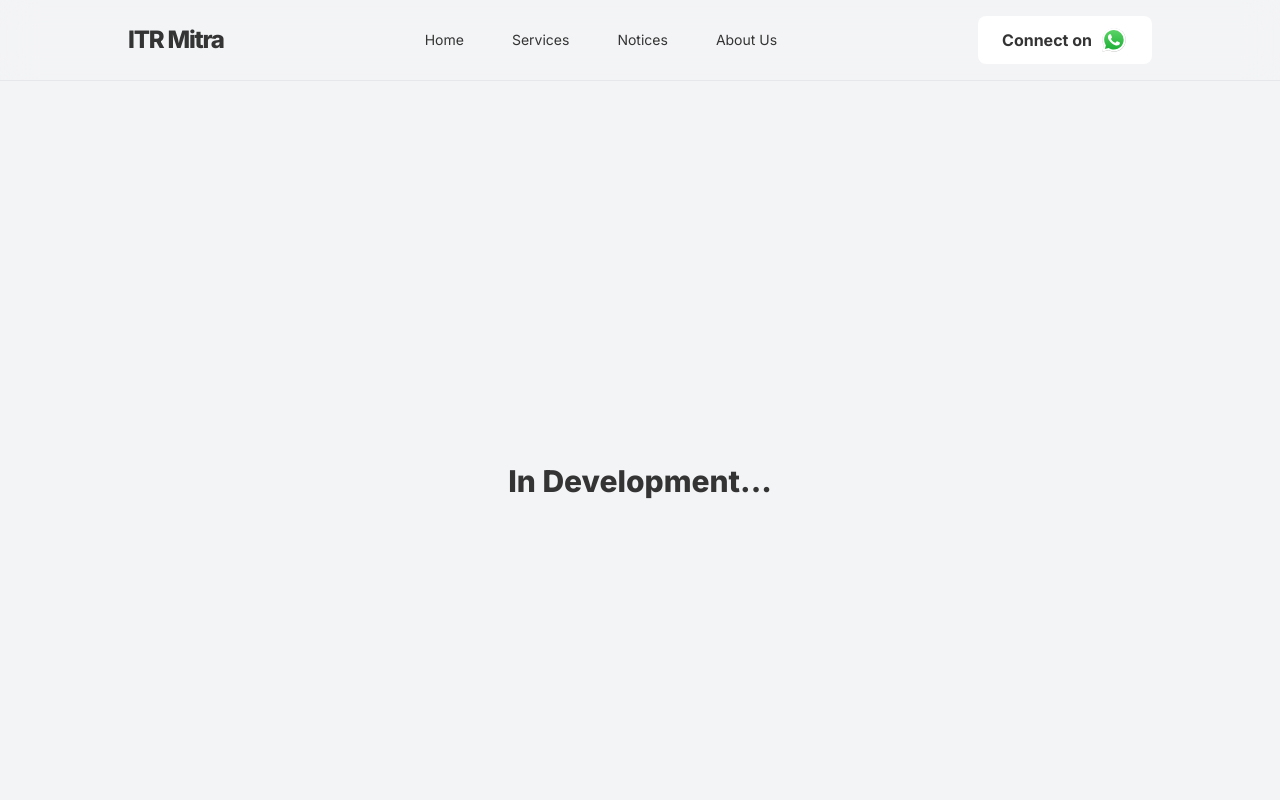
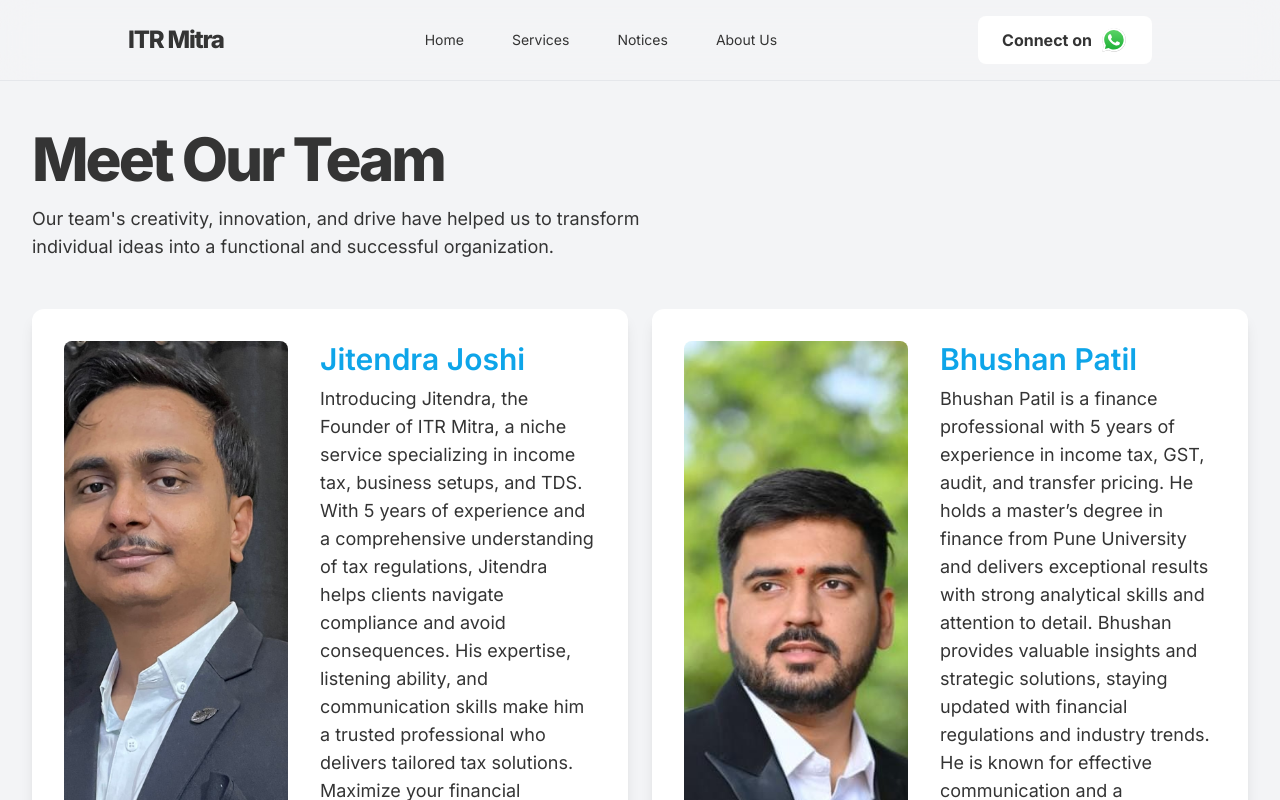
Before and after one commit to itrmitra/itrmitra, a Next.js app: page /team in a window 1280 px wide. Shown: the top 800 px of the page. Built offline with nearby package versions, Linux system fonts and the light colour scheme.

Commit message:
add teams page

```diff
--- /dev/null
+++ b/src/data/team.ts
@@ -0,0 +1,32 @@
+export const team = [
+    {
+        name: "Jitendra Joshi",
+        intro: "Introducing Jitendra, the Founder of ITR Mitra, a niche service specializing in income tax, business setups, and TDS. With 5 years of experience and a comprehensive understanding of tax regulations, Jitendra helps clients navigate compliance and avoid consequences. His expertise, listening ability, and communication skills make him a trusted professional who delivers tailored tax solutions. Maximize your financial potential and ensure compliance with Jitendra, the Founder of ITR Mitra.",
+        imageUrl: "/jitendra-joshi.jpg",
+    },
+    {
+        name: "Bhushan Patil",
+        intro: "Bhushan Patil is a finance professional with 5 years of experience in income tax, GST, audit, and transfer pricing. He holds a master’s degree in finance from Pune University and delivers exceptional results with strong analytical skills and attention to detail. Bhushan provides valuable insights and strategic solutions, staying updated with financial regulations and industry trends. He is known for effective communication and a collaborative approach in complex financial landscapes.",
+        imageUrl: "/bhushan-patil.jpg",
+    },
+    {
+        name: "Niraj Mane",
+        intro: "Niraj Mane is an experienced professional with expertise in internal control, direct and indirect taxation, and project financing matters. With a strong financial and accounting background, he excels in understanding the business environment. Niraj has successfully completed assignments for renowned companies, showcasing his proficiency in audit and assurance services, GST services, taxation, and regulatory compliance services.",
+        imageUrl: "/niraj-mane.jpg",
+    },
+    {
+        name: "CA Yashvant Mehta",
+        intro: "CA Yashvant Mehta is an Associate Member of Institute of Chartered Accountants of India since 2018. He is also trying to get his way into the Information Systems Audit. Yashvant is an excellent negotiator for handling and resolving critical blockers for the Client. His expertise is Crypto, Future and options and NRI. He is a reliable advisor on Financial Investments and Income Tax planning. Yashvant has done multiple assessments in Income Tax and GST.",
+        imageUrl: "yashvant-mehta.jpg",
+    },
+    {
+        name: "CA Kavya Thama",
+        intro: "CA Kavya Thama has over 3yrs of article training experience in the field of direct taxes, indirect taxes, statutory audits, tax audits. She has worked with many clients from different industries including banking, telecom, consumer goods, pharmaceutical and software industry. Apart from holding a Chartered accountancy degree she has completed her Company secretary (Executive program) and completed her postgraduate from Pune university.",
+        imageUrl: "kavya-thama.jpg",
+    },
+    {
+        name: "CA Omkar Lambe",
+        intro: "CA Omkar Lambe is an Associate Member of Institute of Chartered Accountants of India since 2021. He is associated with ITR Mitra for Consultation and notices parts. He has completed his article training from a well known CA firm based in Pune. Within a short period of time Omkar has represented many Income Tax cases, GST Notices. He is expert in the field of solving Queries raised by Government officials. Notice section is his core competency.",
+        imageUrl: "omkar-lambe.jpg",
+    },
+]
--- a/src/pages/team.tsx
+++ b/src/pages/team.tsx
@@ -1,11 +1,47 @@
+import { team } from "../data/team"
+
 export default function Team() {
     return (
         <>
-            <title>ITR Mitra | Contact</title>
-            <meta name="description" content="" />
-            <div className="grid min-h-screen place-items-center text-3xl font-extrabold">
-                In Development...
+            <title>ITR Mitra | Team</title>
+            <meta
+                name="description"
+                content="Our team's creativity, innovation, and drive have helped us to transform
+                    individual ideas into a functional and successful organization."
+            />
+            <div className="px-8 py-12 text-center md:min-h-screen md:text-left">
+                <h1 className=" mb-4 text-4xl font-extrabold leading-tight tracking-tighter md:text-5xl lg:text-6xl">
+                    Meet Our Team
+                </h1>
+                <p className="mb-12 text-sm md:w-1/2 md:text-base lg:text-lg">
+                    Our team's creativity, innovation, and drive have helped us to transform
+                    individual ideas into a functional and successful organization.
+                </p>
+                <div className="grid grid-cols-1 gap-6 md:grid-cols-2">
+                    {team.map((item) => (
+                        <InfoCard key={item.name} {...item} />
+                    ))}
+                </div>
             </div>
         </>
     )
 }
+
+function InfoCard({ name, intro, imageUrl }: { name: string; intro: string; imageUrl: string }) {
+    return (
+        <div className="flex flex-col overflow-hidden rounded-xl bg-white p-8 shadow-lg lg:flex-row lg:items-start">
+            <div className="mx-auto h-36 w-36 lg:h-full lg:w-56">
+                <img
+                    src={imageUrl}
+                    className="mx-auto h-36 w-36 rounded-full object-cover lg:h-full lg:w-56 lg:rounded-lg"
+                />
+            </div>
+            <div className="flex-1 pt-6 text-center lg:pl-8 lg:pt-0 lg:text-left">
+                <h1 className="mb-2 text-xl font-semibold text-brand md:text-2xl lg:text-3xl">
+                    {name}
+                </h1>
+                <p className="text-sm md:text-base lg:text-lg">{intro}</p>
+            </div>
+        </div>
+    )
+}
```
